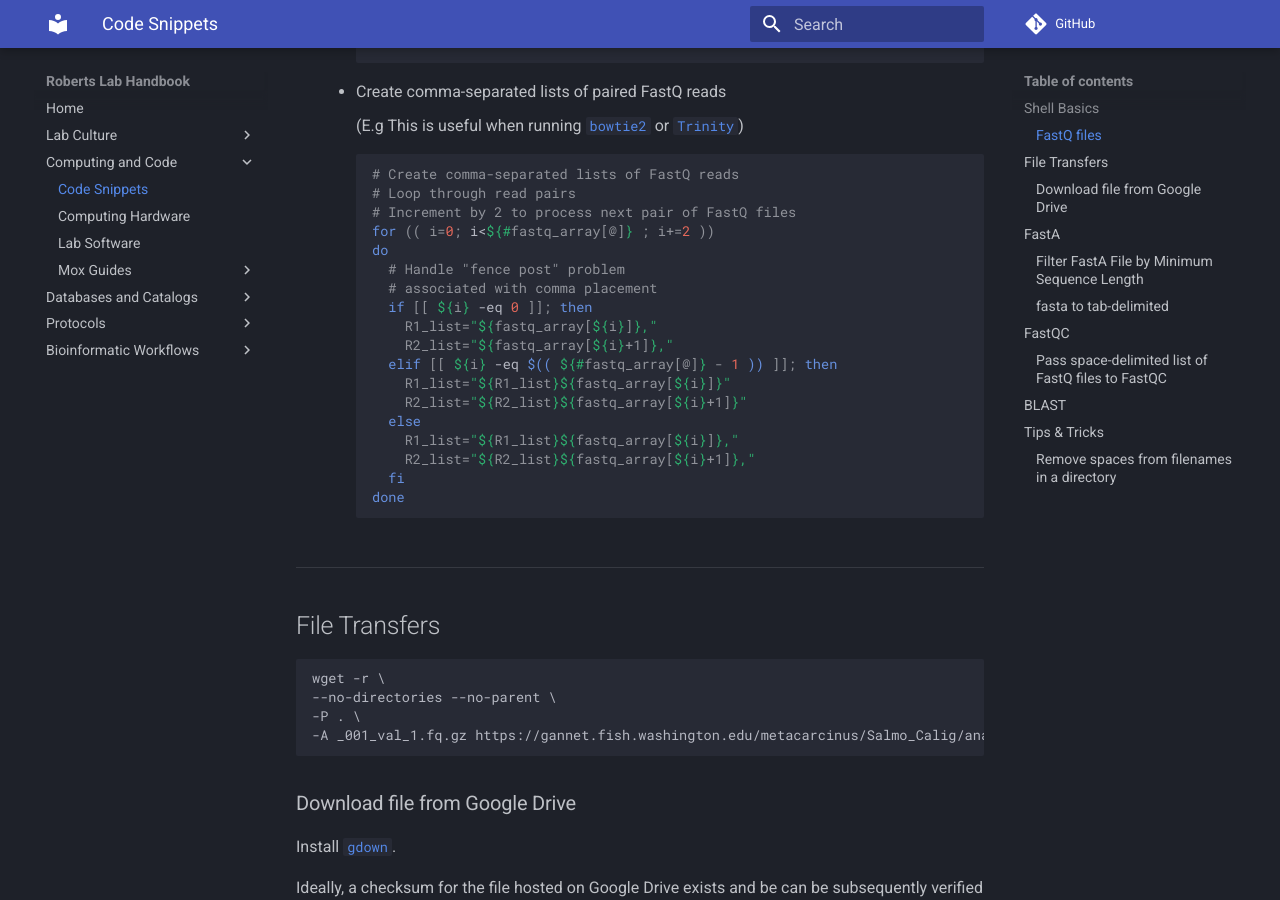
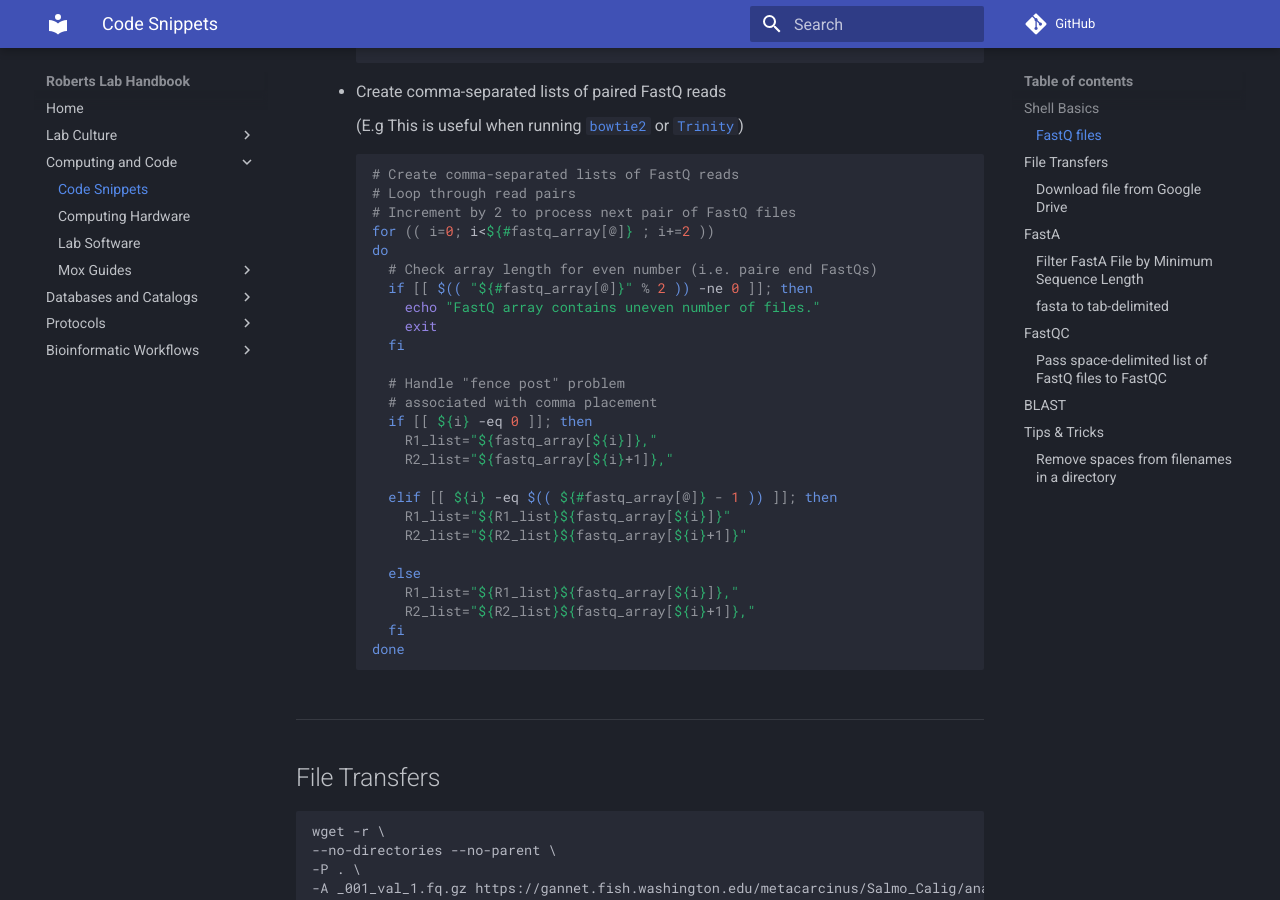
Before and after one commit to RobertsLab/resources, an MkDocs documentation site: the page built from docs/code_Snippets.md, in a window 1280 px wide and 900 px high, scrolled down 1775 px. Built offline with MkDocs 1.6.1 and Material for MkDocs 9.7.7, drawn with Linux system fonts in a browser that asks for light colours; comment, search, counter and statistics services are not loaded.

Commit message:
add array len test to FQ PE comma list

```diff
--- a/docs/code_Snippets.md
+++ b/docs/code_Snippets.md
@@ -94,14 +94,22 @@ Also, assumes usage of bash >=4.0.
         # Increment by 2 to process next pair of FastQ files
         for (( i=0; i<${#fastq_array[@]} ; i+=2 ))
         do
+          # Check array length for even number (i.e. paire end FastQs)
+          if [[ $(( "${#fastq_array[@]}" % 2 )) -ne 0 ]]; then
+            echo "FastQ array contains uneven number of files."
+            exit
+          fi
+
           # Handle "fence post" problem
           # associated with comma placement
           if [[ ${i} -eq 0 ]]; then
             R1_list="${fastq_array[${i}]},"
             R2_list="${fastq_array[${i}+1]},"
+
           elif [[ ${i} -eq $(( ${#fastq_array[@]} - 1 )) ]]; then
             R1_list="${R1_list}${fastq_array[${i}]}"
             R2_list="${R2_list}${fastq_array[${i}+1]}"
+
           else
             R1_list="${R1_list}${fastq_array[${i}]},"
             R2_list="${R2_list}${fastq_array[${i}+1]},"
```
